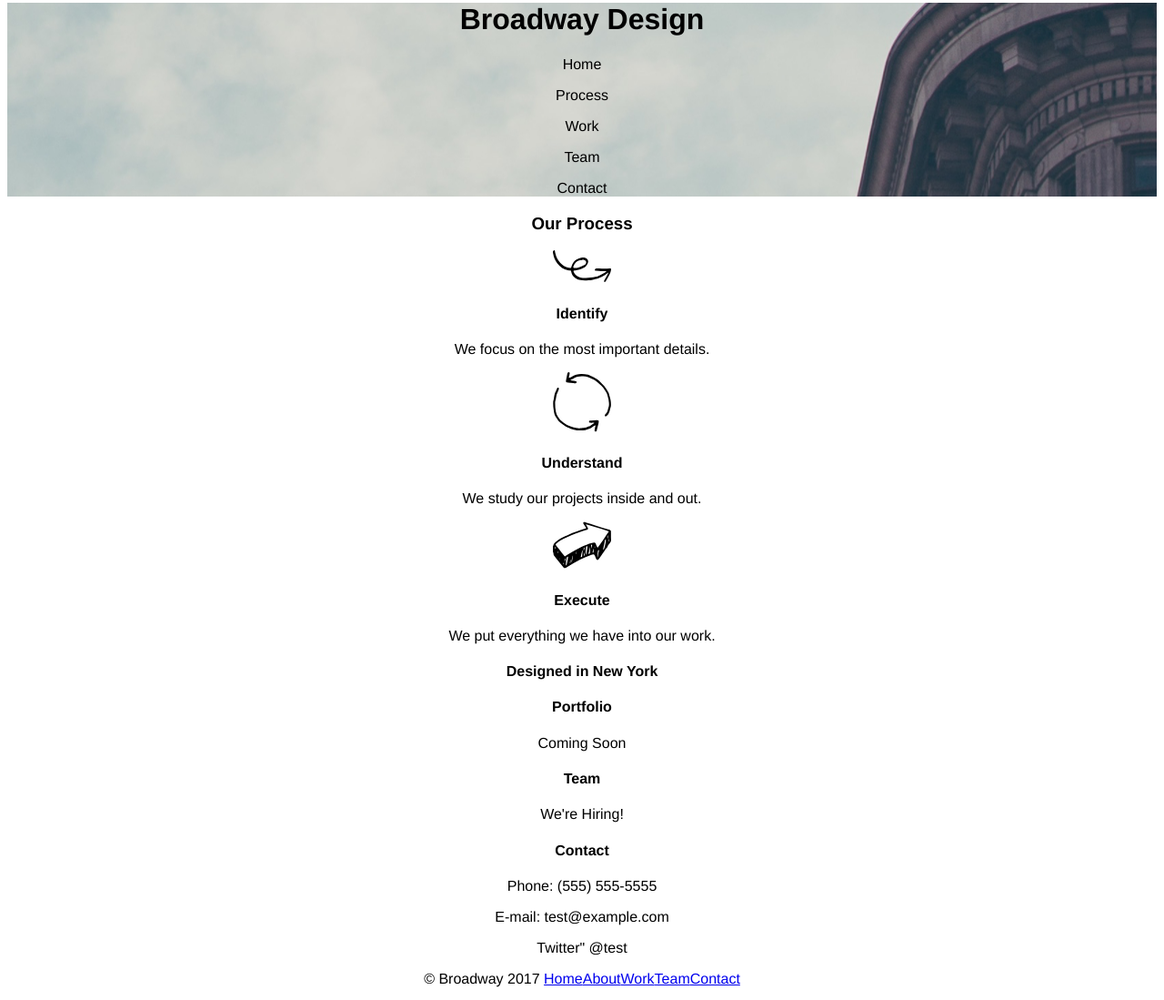
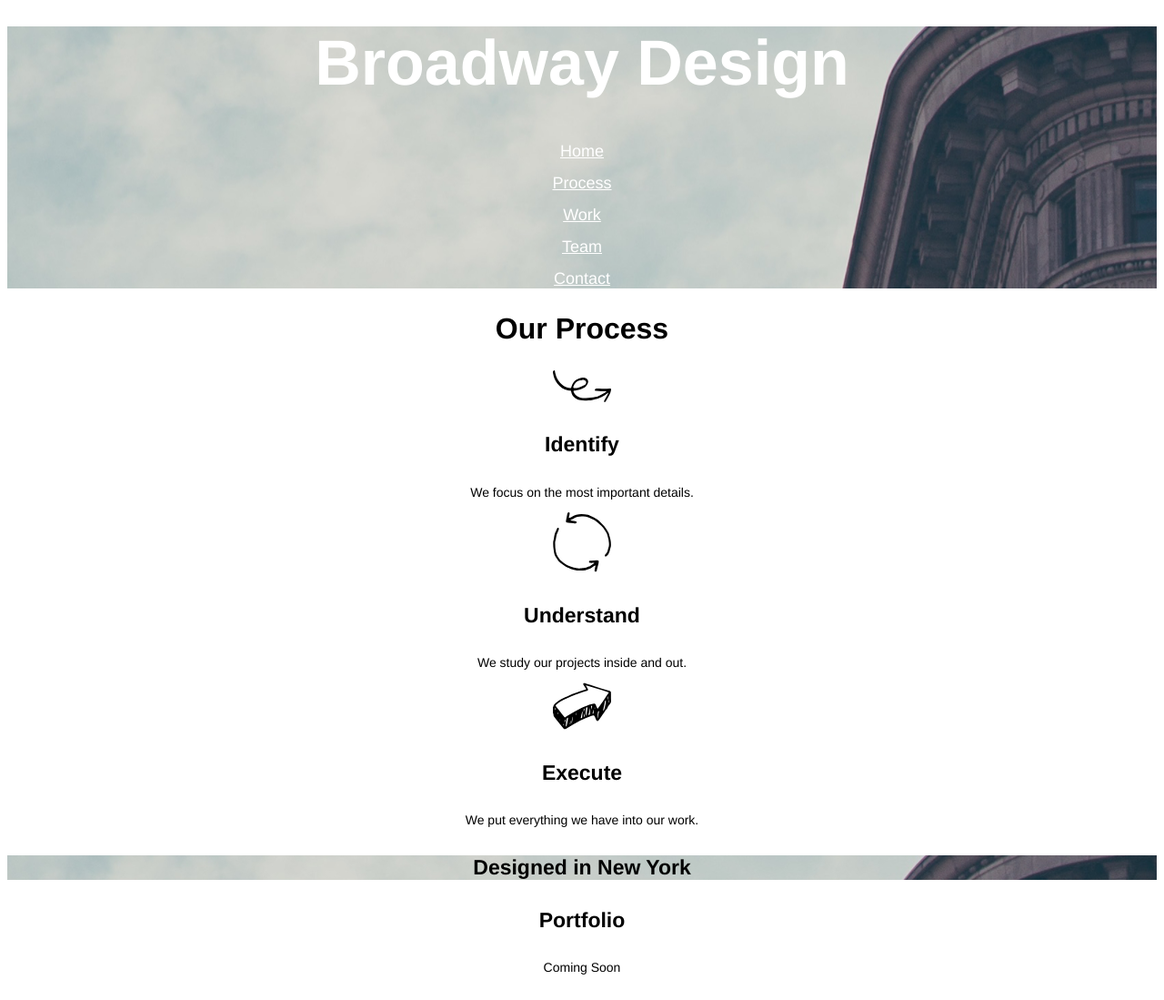
Before and after one commit to dieterstach/Broadway_Design, a plain HTML site: page index.html in a window 1280 px wide. Shown: the part 18-1117 px from the top of the page at 91% size. Drawn offline with Linux system fonts and the light colour scheme; files whose address does not match are found by name.

Commit message:
Add basic css

```diff
--- a/Resources/css/style.css
+++ b/Resources/css/style.css
@@ -6,8 +6,39 @@ body {
 h1 {
   font-family: Helvetica;
   font-weight: bold;
+  font-size: 70px;
 }
 
-.home {
+h2 {
+  font-size: 32px;
+  font-weight: bold;
+}
+
+h4 {
+  font-size: 23px;
+  font-weight: bold;
+}
+
+p {
+  font-size: 14px;
+}
+
+.bottom {
+  background-color: dimgray;
+  font-size: 11px;
+  text-align: left;
+}
+
+.home,
+a {
+  color: white;
+}
+
+.home a {
+  font-size: 18px;
+}
+
+.home,
+.divide {
   background-image: url("file:///Users/dieterstach/Desktop/Coding_Projects/Broadway_Design/Resources/images/backround_img.png");
 }
--- a/index.html
+++ b/index.html
@@ -7,15 +7,17 @@
   <body>
     <div class="home">
       <h1>Broadway Design</h1>
-      <p href="#">Home</p>
-      <p href="#">Process</p>
-      <p href="#">Work</p>
-      <p href="#">Team</p>
-      <p href="#">Contact</p>
+      <nav>
+        <p> <a href="#">Home</a></p>
+        <p> <a href="#">Process</a></p>
+        <p> <a href="#">Work</a></p>
+        <p> <a href="#">Team</a></p>
+        <p> <a href="#">Contact</a></p>
+      </nav>
     </div>
 
     <div id="process">
-      <h3>Our Process</h3>
+      <h2>Our Process</h2>
 
 
       <div id="identify">
@@ -52,7 +54,7 @@
       <p>E-mail: test@example.com</p>
       <p>Twitter" @test</p>
 
-      <p>© Broadway 2017 <a href="#">Home</a><a href="#">About</a><a href="#">Work</a><a href="#">Team</a><a href="#">Contact</a></p>
+      <p class="bottom">© Broadway 2017 <a href="#">Home</a><a href="#">About</a><a href="#">Work</a><a href="#">Team</a><a href="#">Contact</a></p>
     </div>
 
   </body>
```
